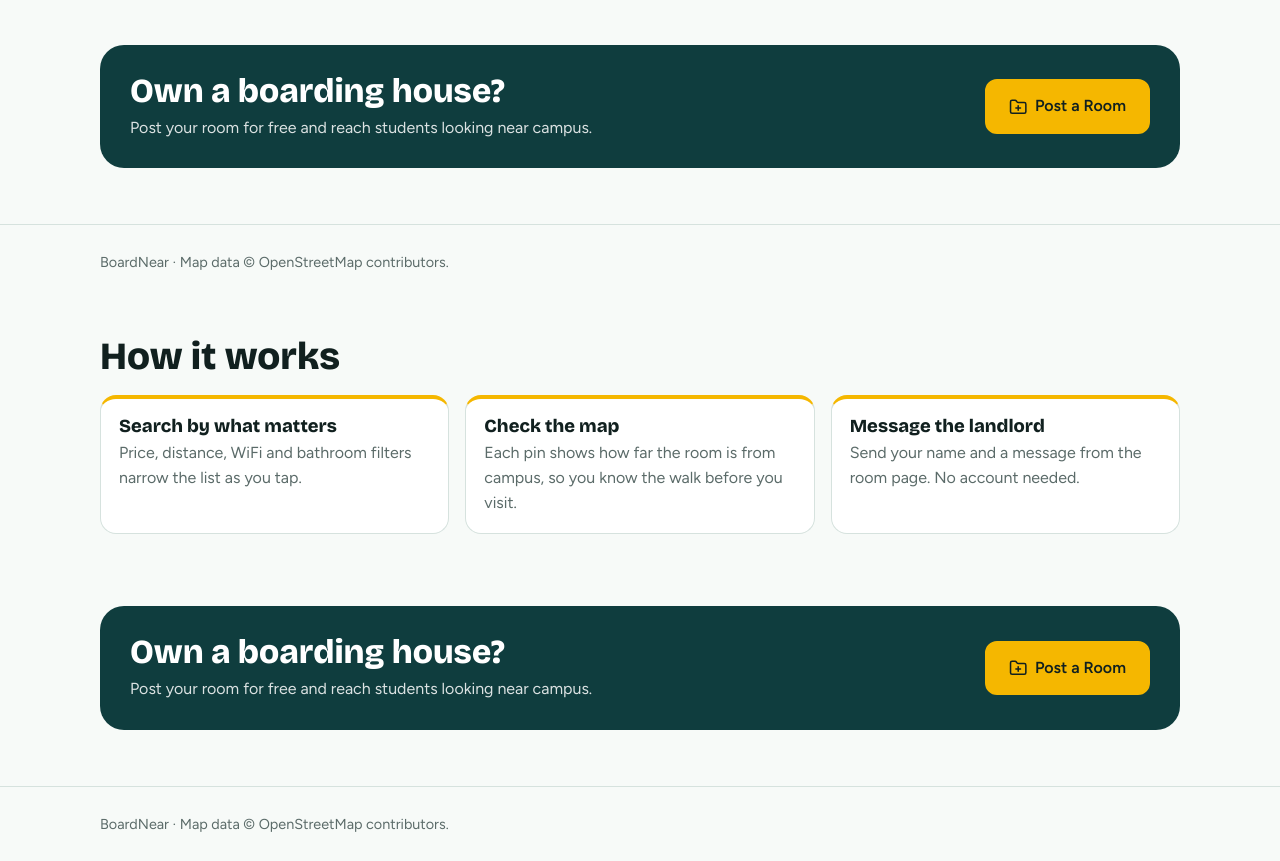
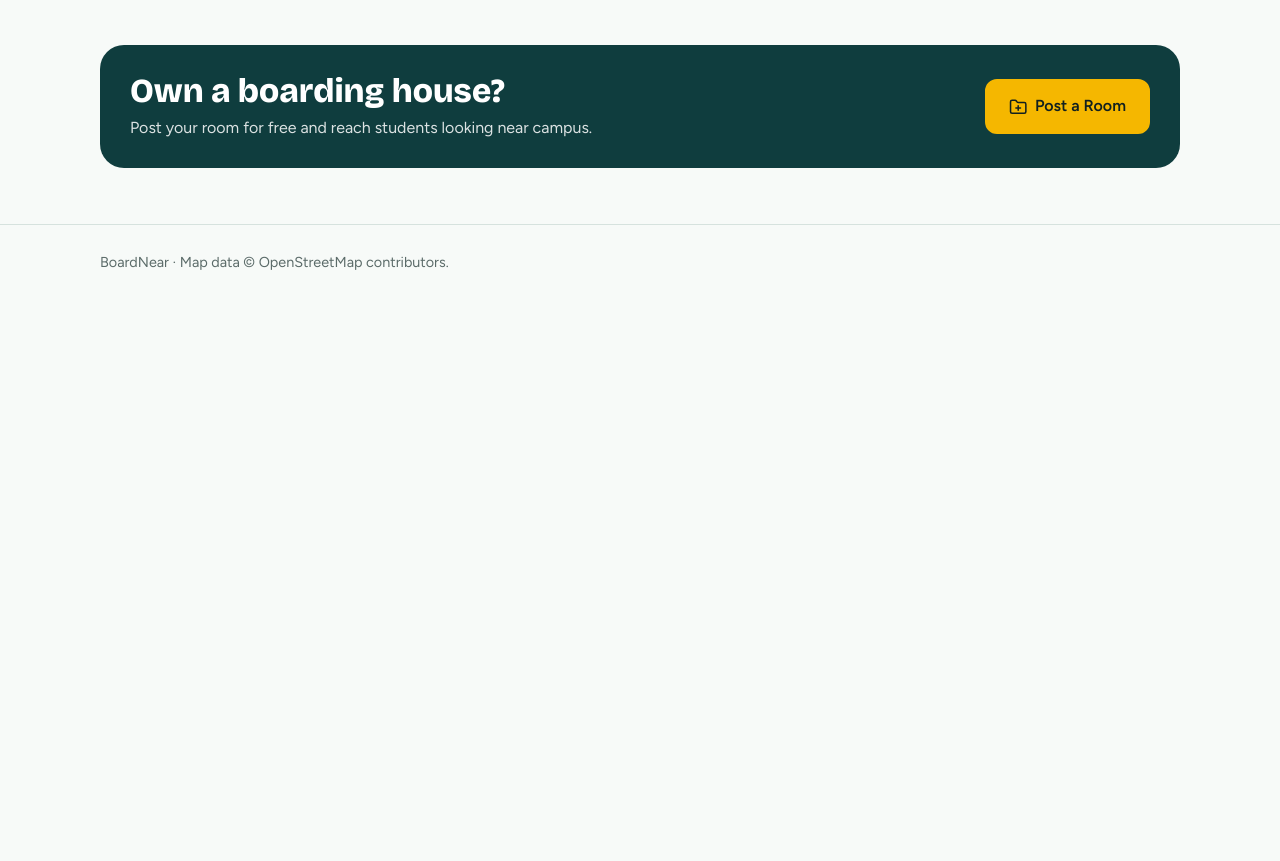
Before and after one commit to 20250538-stack/Board-Near, a plain HTML site: page index.html in a window 1280 px wide. Shown: the part 995-1856 px from the top of the page. After the commit the page ends 1295 px from the top, so only its background shows below. Drawn offline with nearby package versions, Linux system fonts and the light colour scheme.

Commit message:
Update index.html

```diff
--- a/index.html
+++ b/index.html
@@ -57,25 +57,3 @@
 <script src="js/main.js"></script>
 </body>
 </html>
-</div>
-
-<section id="how"><div class="wrap">
- <div class="head"><h2>How it works</h2></div>
- <div class="how">
-  <div><h3>Search by what matters</h3><p>Price, distance, WiFi and bathroom filters narrow the list as you tap.</p></div>
-  <div><h3>Check the map</h3><p>Each pin shows how far the room is from campus, so you know the walk before you visit.</p></div>
-  <div><h3>Message the landlord</h3><p>Send your name and a message from the room page. No account needed.</p></div>
- </div>
-</div></section>
-<section><div class="wrap"><div class="band"><div><h2>Own a boarding house?</h2><p>Post your room for free and reach students looking near campus.</p></div><a class="btn" href="post.html"><svg class="ico" viewBox="0 0 24 24" fill="none" stroke="currentColor" stroke-width="2" stroke-linecap="round" stroke-linejoin="round" aria-hidden="true"><path d="M20 20a2 2 0 0 0 2-2V8a2 2 0 0 0-2-2h-7.9a2 2 0 0 1-1.69-.9L9.6 3.9A2 2 0 0 0 7.93 3H4a2 2 0 0 0-2 2v13a2 2 0 0 0 2 2Z"/><path d="M12 10v6"/><path d="M9 13h6"/></svg>Post a Room</a></div></div></section>
-</main>
-
-<footer><div class="wrap">BoardNear · Map data © OpenStreetMap contributors.</div></footer>
-<div class="toast" id="toast" role="status"></div>
-<script src="js/config.js"></script>
-<script src="js/data.js"></script>
-<script src="js/auth.js"></script>
-<script src="js/page-home.js"></script>
-<script src="js/main.js"></script>
-</body>
-</html>
```
